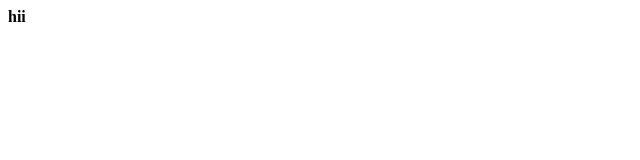
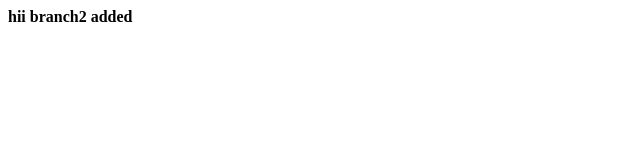
Before and after one commit to Rajputvaishnavi3/mona, a plain HTML site: page index.html in a window 1280 px wide. Shown: the whole page, without its empty margins (0-640 px from the left). Drawn offline with Linux system fonts and the light colour scheme.

Commit message:
new change

```diff
--- a/index.html
+++ b/index.html
@@ -1 +1,2 @@
 <b>hii</b>
+<b>branch2 added</b>
```
